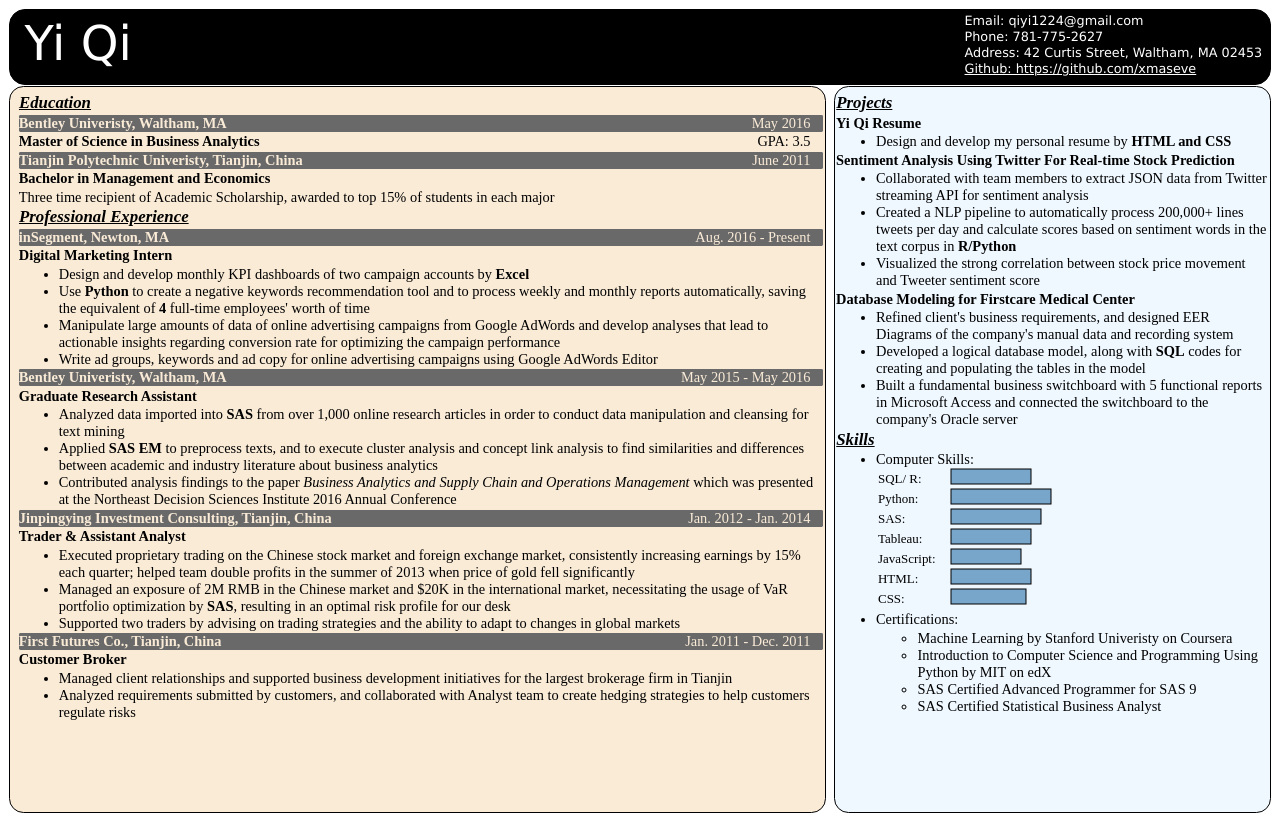
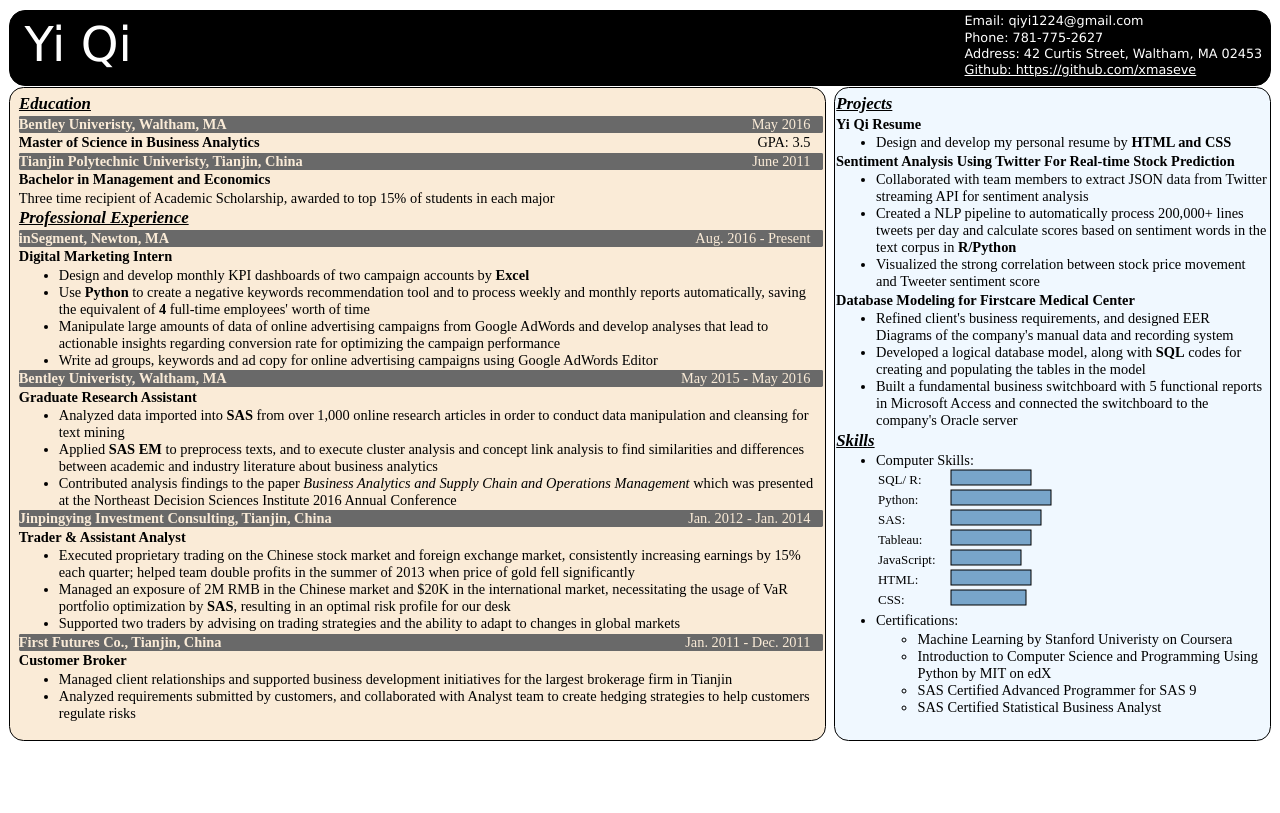
Before and after one commit to xmaseve/xmaseve.github.io, a plain HTML site: page index.html in a window 1280 px wide. Drawn offline with nearby package versions, Linux system fonts and the light colour scheme.

Commit message:
Update pra.css

```diff
--- a/pra.css
+++ b/pra.css
@@ -6,6 +6,7 @@ body {
 #header {
 	background-color:black;
 	margin-bottom: 0.1em;
+	margin-top: 0.05em;
 	height: 4.6em;
 	border-radius: 1em;
 	border: 0.1em black solid;
@@ -80,11 +81,12 @@ ul {
 	padding-top: 0.3em;
 	padding-left: 0.5em;
 	width: 64%;
-	height: 50em;
+	height: 45em;
 	font-size: 0.9em;
 	background-color: antiquewhite;
 	border-radius: 1em;
 	border: 0.07em black solid;
+	margin-bottom: 1em;
 }
 
 g{
@@ -105,10 +107,11 @@ g{
 	float: right;
 	width: 34.5%;
 	padding-top: 0.3em;
-	height: 50em;
+	height: 45em;
 	font-size: 0.9em;
 	background-color: aliceblue;
 	border-radius: 1em;
 	border: 0.07em black solid;
+	margin-bottom: 1em;
 
 }
```
